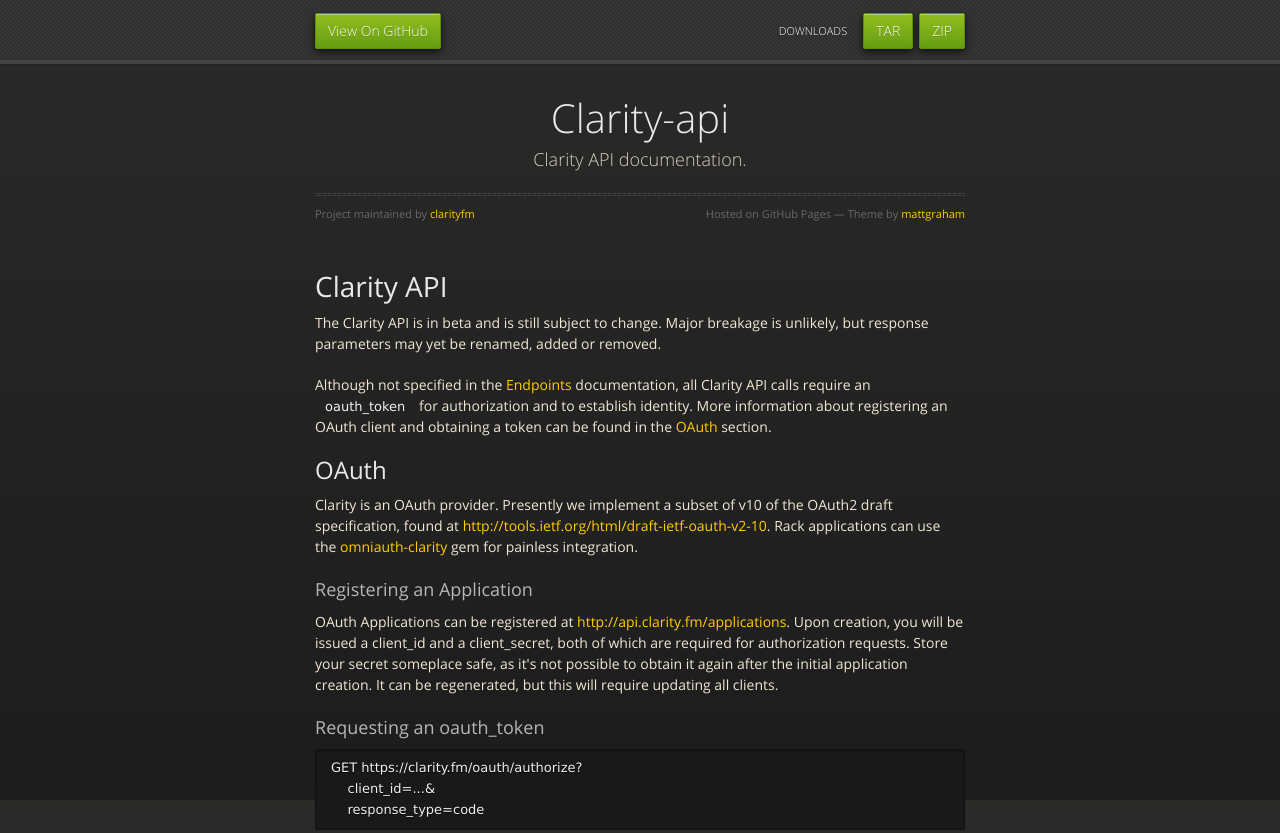
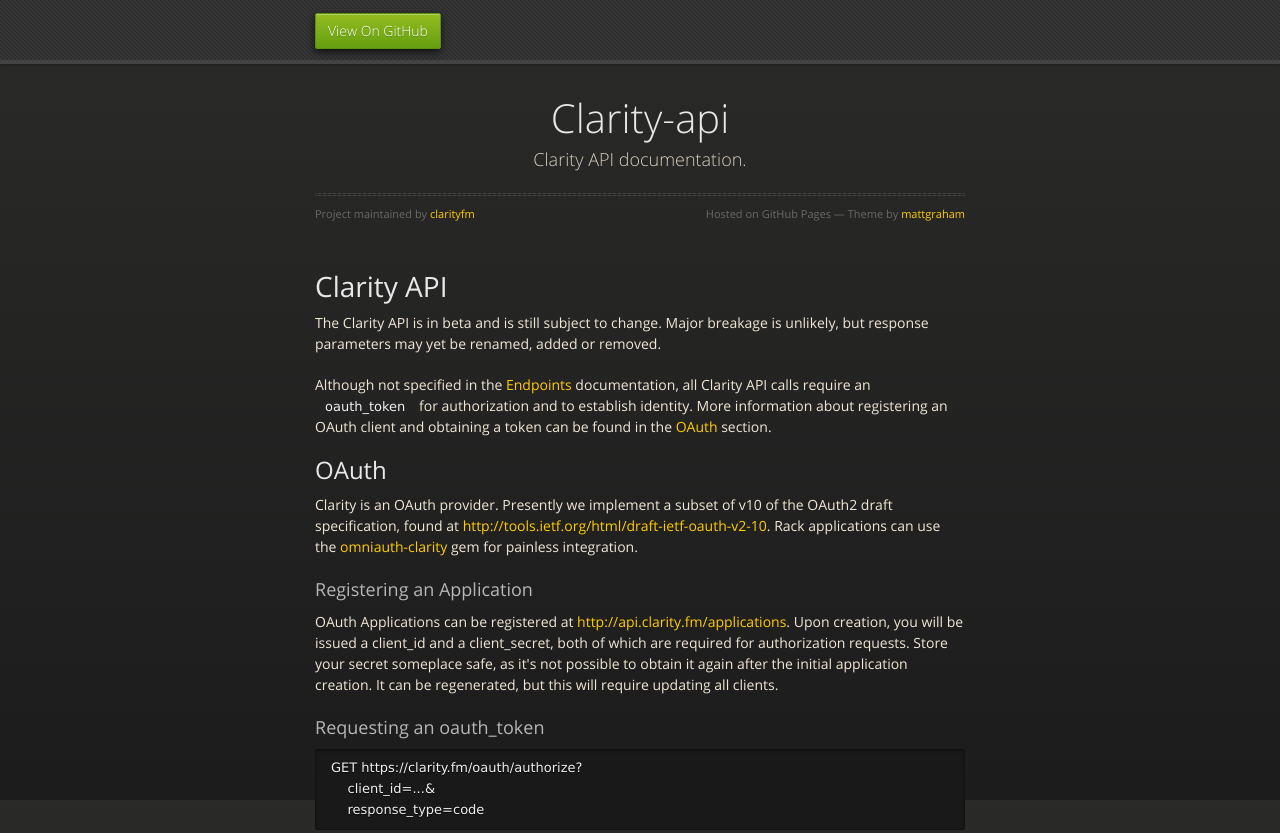
Before and after one commit to clarityfm/clarity-api, a plain HTML site: page index.html in a window 1280 px wide. Shown: the top 833 px of the page. Drawn offline with nearby package versions, Linux system fonts and the light colour scheme.

Commit message:
Remove download links

```diff
--- a/index.html
+++ b/index.html
@@ -21,9 +21,6 @@
       <div id="header">
         <nav>
           <li class="fork"><a href="https://github.com/clarityfm/clarity-api">View On GitHub</a></li>
-          <li class="downloads"><a href="https://github.com/clarityfm/clarity-api/zipball/master">ZIP</a></li>
-          <li class="downloads"><a href="https://github.com/clarityfm/clarity-api/tarball/master">TAR</a></li>
-          <li class="title">DOWNLOADS</li>
         </nav>
       </div><!-- end header -->
 
```
